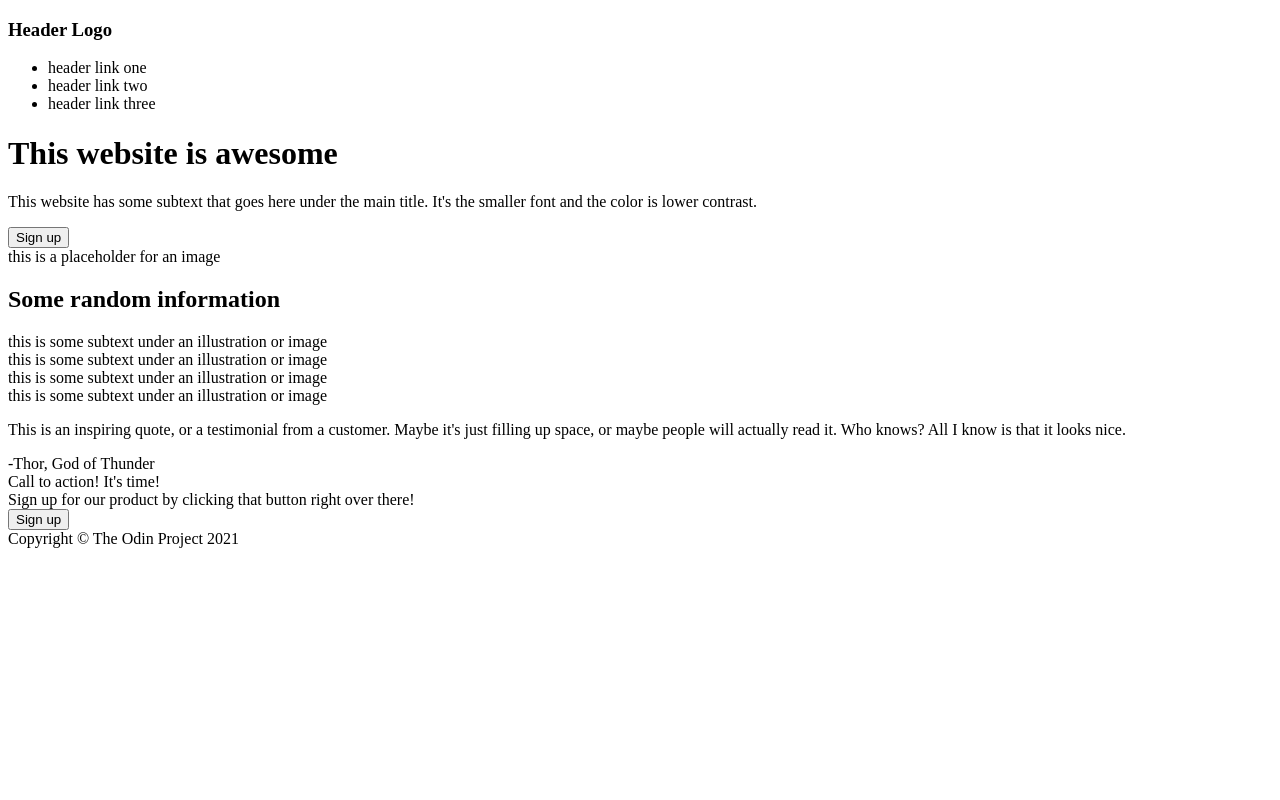
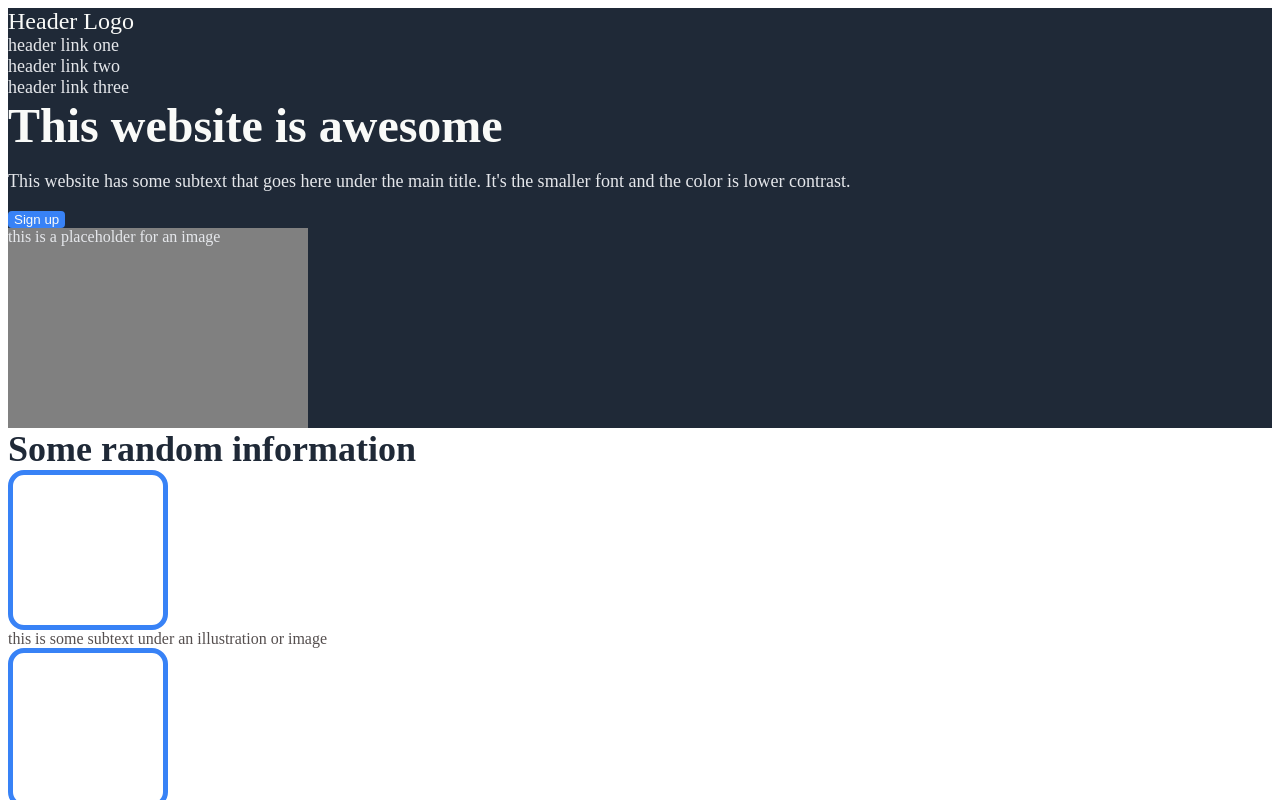
Before and after one commit to jgroma/odin-landingpage, a plain HTML site: page index.html in a window 1280 px wide. Shown: the top 800 px of the page. Drawn offline with Linux system fonts and the light colour scheme.

Commit message:
Basic CSS

```diff
--- a/index.html
+++ b/index.html
@@ -8,8 +8,9 @@
     <link rel="stylesheet" href="style.css">
 </head>
 <body>
-    <div class="header"><h3>Header Logo</h3>
-        <ul>
+    <div class="header">
+        <div class="header-logo">Header Logo</div>
+        <ul class="header-links">
             <li>header link one</li>
             <li>header link two</li>
             <li>header link three</li>
@@ -17,29 +18,29 @@
     </div>
 
     <div class="intro-section">
-        <div class="intro-heading"><h1>This website is awesome<h1></div>
+        <div class="intro-heading">This website is awesome</div>
         <div class="intro-subtext"><p>This website has some subtext that goes here under the main title. It's the smaller font and the color is lower contrast.</p></div>
         <button>Sign up</button>
         <div class="placeholder">this is a placeholder for an image</div>
     </div>
 
     <div class="information-section">
-        <div class="info-heading"><h2>Some random information</h2></div>
+        <div class="info-heading">Some random information</div>
         <div class="card">
             <div class="box one"></div>
-            <div class="subtext">this is some subtext under an illustration or image</div>
+            <div class="info-subtext">this is some subtext under an illustration or image</div>
         </div>
         <div class="card">
             <div class="box two"></div>
-            <div class="subtext">this is some subtext under an illustration or image</div>
+            <div class="info-subtext">this is some subtext under an illustration or image</div>
         </div>
         <div class="card">
             <div class="box three"></div>
-            <div class="subtext">this is some subtext under an illustration or image</div>
+            <div class="info-subtext">this is some subtext under an illustration or image</div>
         </div>
         <div class="card">
             <div class="box four"></div>
-            <div class="subtext">this is some subtext under an illustration or image</div>
+            <div class="info-subtext">this is some subtext under an illustration or image</div>
         </div>
     </div>
     <div class="quote-section">
@@ -48,9 +49,11 @@
     </div>
 
     <div class="sign-up-section">
-        <div class="sign-up-heading">Call to action! It's time!</div>
-        <div class="sign-up-subtext">Sign up for our product by clicking that button right over there!</div>
-        <button>Sign up</button>
+        <div class="container-sign-up-section">
+          <div class="sign-up-heading">Call to action! It's time!</div>
+          <div class="sign-up-subtext">Sign up for our product by clicking that button right over there!</div>
+          <button class="bottom-button">Sign up</button>
+        </div>
     </div>
 
     <div class="footer">
--- a/style.css
+++ b/style.css
@@ -0,0 +1,115 @@
+body {
+    display: flex;
+    flex-direction: column;
+    align-content: space-between;
+    justify-content: space-between;
+}
+
+.header,
+.intro-section,
+.footer {
+    background-color: #1F2937;
+}
+
+.header-logo {
+    font-size: 24px;
+    color: #F9FAF8;
+}
+
+.header-links {
+    font-size: 18px;
+    color: #E5E7EB;
+}
+
+ul {
+    list-style: none;
+    margin: 0px;
+    padding: 0px;
+}
+
+.intro-section {
+}
+
+.intro-heading {
+    font-size: 48px;
+    font-weight: 800;
+    color: #F9FAF8;
+}
+
+.intro-subtext {
+    font-size: 18px;
+    color: #E5E7EB;
+}
+
+.placeholder {
+    height: 200px;
+    width: 300px;
+    background-color: gray;
+    color: #E5E7EB;
+}
+
+button {
+    background-color: #3882F6;
+    border: #3882F6;
+    border-radius: 4px;
+    color: #F9FAF8;
+}
+
+.info-heading {
+    font-size: 36px;
+    font-weight: 800;
+    color: #1F2937;
+}
+
+.box {
+    height: 150px;
+    width: 150px;
+    border: 5px solid #3882F6;
+    border-radius: 10%;
+
+}
+
+.info-subtext {
+    color: rgb(85, 79, 79);
+}
+
+.quote-section {
+    background-color: #E5E7EB;
+}
+
+.quote {
+    font-size: 36px;
+    font-weight: 100;
+    font-style: italic;
+    color: #1F2937;
+}
+
+.quote-author {
+    font-weight: 800;
+    color: #1F2937;
+}
+
+.container-sign-up-section {
+    background-color: #3882F6;
+    max-height: 100px;
+    max-width: 800px;
+    border-radius: 10px;
+}
+
+.sign-up-heading {
+    color: #F9FAF8;
+    font-weight: 800;
+}
+
+.sign-up-subtext {
+    color: #E5E7EB;
+}
+
+.bottom-button {
+    border: 2px solid #F9FAF8;
+    padding: 2px;
+}
+
+.footer {
+    color: #F9FAF8;
+}
```
